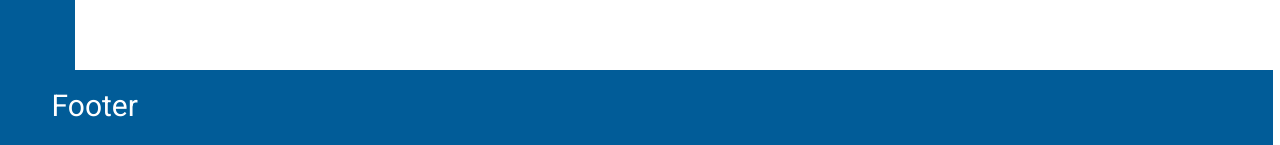
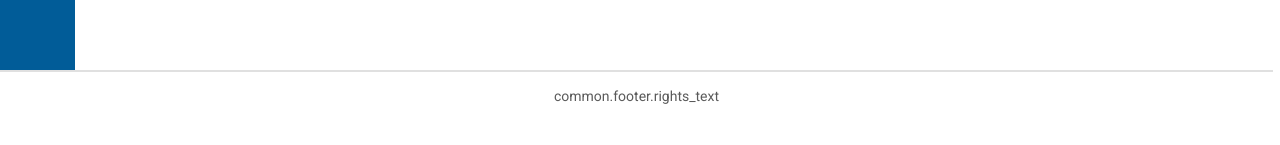
Before and after one commit to 0smir/vue-dashboard-demo, a Vue app: page /global-board/boards/all in a window 1280 px wide. Shown: the part 665-810 px from the top of the page. Built offline with nearby package versions, Linux system fonts and the light colour scheme; no server answers.

Commit message:
update footer styles and content

```diff
--- a/src/components/UI/TheFooter.vue
+++ b/src/components/UI/TheFooter.vue
@@ -1,26 +1,43 @@
 <template>
-    <footer>
-        <div class="container">
-            <h2>Footer</h2>
+    <footer class="footer">
+        <div class="container footer__container">
+            <p class="footer__description" v-html="$t('common.footer.rights_text', {year: currentYear})"></p>
         </div>
     </footer>
 </template>
 
 <script>
 export default {
-
+    computed: {
+        currentYear() {
+            let currentDate = new Date();
+            return currentDate.getFullYear();
+        }
+    }
 }
 </script>
 
-<style lang="scss" scoped>
-footer {
+<style lang="scss">
+.footer {
+    display: flex;
     width: 100%;
-    min-height: 75px;
-    background-color: $color-primary;
-    color: $color-white;
-
+    color: $color-tetriary;
+    border-top: 2px solid $color-secondary-light;
     @media print {
         display: none;
     }
+
+    &__container {
+        width: 100%;
+    }
+
+    &__description {
+        display: flex;
+        justify-content: center;
+    }
+
+    &__rights-text {
+        margin-left: 3px;
+    }
 }
 </style>
```
